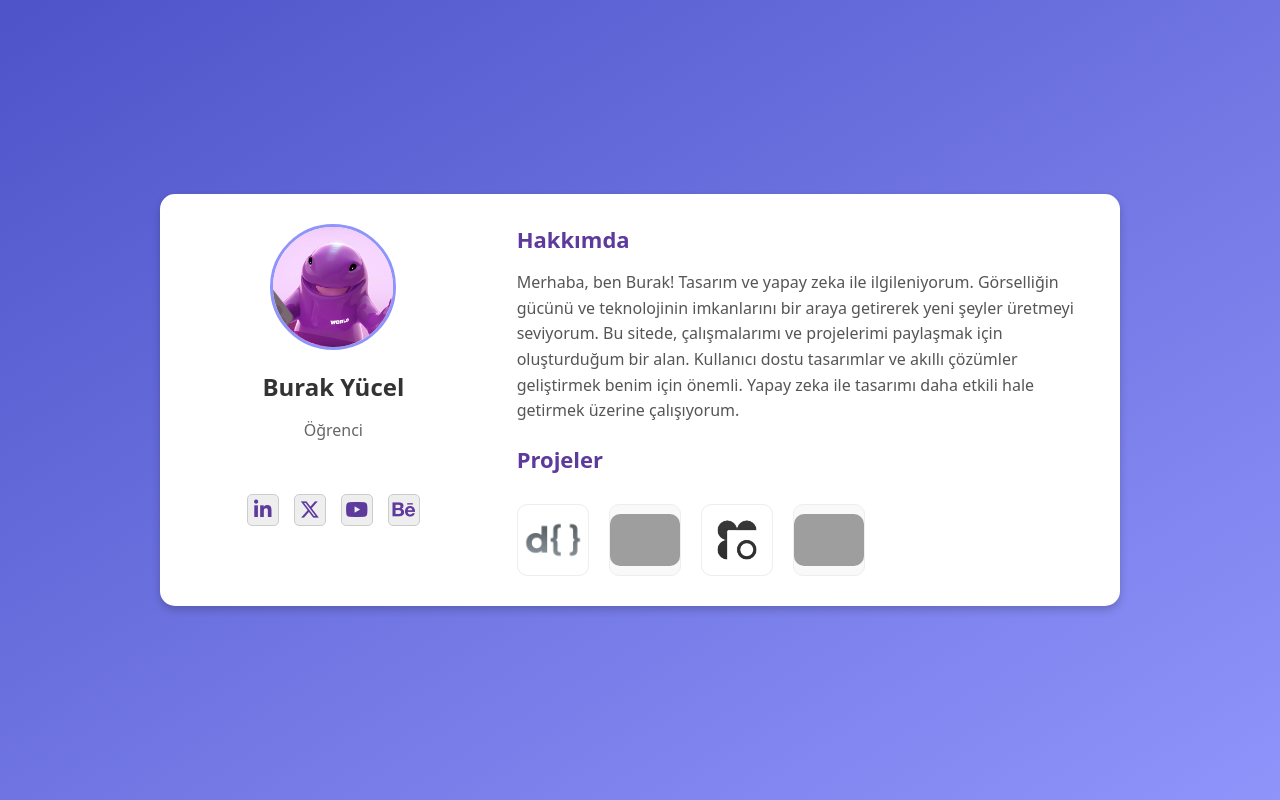
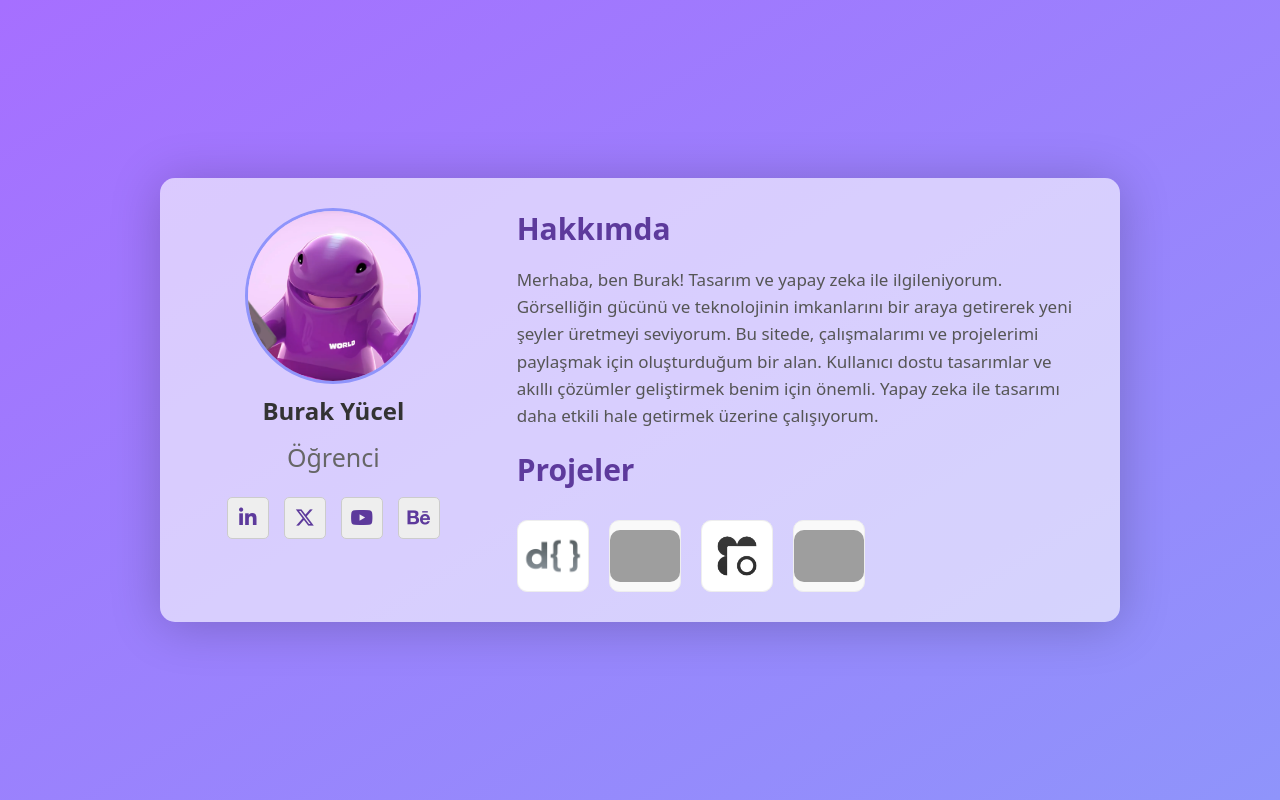
Before and after one commit to KoyluPenguen/portfolio, a plain HTML site: page index.html in a window 1280 px wide. Drawn offline with Linux system fonts and the light colour scheme; grey boxes are pictures that could not be loaded; a web font is replaced by a local one.

Commit message:
Update style.css
1.1

```diff
--- a/style.css
+++ b/style.css
@@ -3,7 +3,7 @@ body {
     margin: 0; /* Tarayıcıların varsayılan kenar boşluklarını kaldır */
     padding: 0; /* Tarayıcıların varsayılan iç boşluklarını kaldır */
     font-family: "Comic Relief", system-ui;    /* Varsayılan yazı tipini ayarla (daha sonra değiştirebiliriz) */
-    background: linear-gradient(to bottom right, #4e54c8, #8f94fb); /* Görseldeki gibi mor gradyan */
+    background: linear-gradient(to bottom right, #a66fff, #8f94fb); /* Görseldeki gibi mor gradyan */
     min-height: 100vh; /* Sayfanın en az ekran yüksekliği kadar olmasını sağla */
     display: flex; /* İçeriği ortalamak için flexbox kullanacağız */
     justify-content: center; /* Yatayda ortala */
@@ -17,10 +17,10 @@ body {
 
 /* Ana içerik kutusu için temel stil */
 .main-content-box {
-    background-color: #ffffff;
+    background-color: #ffffff9c;
     padding: 20px;
     border-radius: 15px;
-    box-shadow: 0 4px 8px rgba(0, 0, 0, 0.2);
+    box-shadow: 0 4px 50px rgba(0, 0, 0, 0.212);
     max-width: 900px;
     width: 90%;
     margin: 20px;
@@ -44,7 +44,7 @@ body {
 /* Profil bölümüne stil */
 .profile-section {
     flex: 1; /* Esnek genişlik alır, mevcut alana yayılır */
-    min-width: 200px; /* En küçük genişlik (tasarıma ve içeriğe göre ayarla) */
+    min-width: 1px; /* En küçük genişlik (tasarıma ve içeriğe göre ayarla) */
     text-align: center; /* İçindeki metinleri ortala */
     display: flex;
     flex-direction: column;
@@ -172,7 +172,7 @@ header {
 
 nav a {
     color: #fff; /* Beyaz renk */
-    font-size: 18px;
+    font-size: 20px;
     font-weight: bold;
     text-shadow: 1px 1px 2px rgba(0,0,0,0.3); /* Hafif gölge */
 }
@@ -223,18 +223,18 @@ a {
 
 /* Profil resmi */
 .profile-img {
-    width: 120px; /* Görseldeki boyuta göre ayarladım */
-    height: 120px;
+    width: 170px; /* Görseldeki boyuta göre ayarladım */
+    height: 170px;
     border-radius: 50%;
     object-fit: cover;
-    margin-bottom: 10px; /* İsimden biraz daha boşluk */
+    margin-bottom: 0px; /* İsimden biraz daha boşluk */
     border: 3px solid #8f94fb; /* Çerçeve rengi */
 }
 
 /* İsim */
 .profile-section h3 {
     margin-top: 0; /* Üst boşluğu kaldır */
-    margin-bottom: 5px; /* Unvandan biraz boşluk */
+    margin-bottom: 0px; /* Unvandan biraz boşluk */
     color: #333; /* Metin rengini kararttım, tasarıma göre ayarlanır */
     font-size: 24px; /* Boyutu ayarladım */
 }
@@ -243,15 +243,15 @@ a {
 .profile-section .title {
     margin-top: 0; /* Üst boşluğu kaldır */
     color: #666; /* Daha açık renk */
-    font-size: 16px; /* Boyutu ayarladım */
+    font-size: 25px; /* Boyutu ayarladım */
     margin-top: 0; /* Üst boşluğu kaldır */
-     margin-bottom: 20px; /* Sosyal ikonlardan önceki boşluk (ihtiyaca göre artırılabilir) */
+     margin-bottom: 10px; /* Sosyal ikonlardan önceki boşluk (ihtiyaca göre artırılabilir) */
 }
 
 
 /* Sosyal medya ikonları container */
 .social-links {
-    margin-top: 20px; /* Unvandan sonraki boşluk (zaten vardı, yukarıdaki .title margin-bottom ile birlikte ayarlanabilir) */
+    margin-top: 0px; /* Unvandan sonraki boşluk (zaten vardı, yukarıdaki .title margin-bottom ile birlikte ayarlanabilir) */
     display: flex;
     justify-content: center;
     gap: 15px; /* İkonlar arası yatay boşluk (ihtiyaca göre ayarlanabilir) */
@@ -261,21 +261,21 @@ a {
 /* Sosyal medya ikon linkleri */
 .social-icon {
     font-size: 20px; /* İkon boyutu (şimdilik metin boyutu) */
-    color: #5d3a9c; /* Mor renk */
+    color: #4e9c3a; /* Mor renk */
     transition: color 0.3s ease;
     /* İkonlar için kare bir alan vermek isterseniz */
-     width: 30px; /* Genişlik */
-     height: 30px; /* Yükseklik */
+     width: 40px; /* Genişlik */
+     height: 40px; /* Yükseklik */
      background-color: #eee; /* Arkaplan rengi */
      border-radius: 5px; /* Hafif yuvarlak köşeler */
      display: flex;
      justify-content: center;
      align-items: center;
-     border: 1px solid #ccc;
+     border: 1px solid #cccccc;
 }
 
 .social-icon:hover {
-    color: #4e54c8;
+    color: #ffffff;
     background-color: #ddd;
 }
 
@@ -292,7 +292,7 @@ a {
     margin-top: 0; /* Üst boşluğu kaldır (eğer .content-sections flex item ise) */
     margin-bottom: 15px; /* Başlıktan sonraki boşluk (ihtiyaca göre ayarlanabilir) */
     color: #5d3a9c;
-    font-size: 22px; /* Boyutu ayarladım */
+    font-size: 30px; /* Boyutu ayarladım */
 }
 
 /* Hakkımda paragrafı */
@@ -300,6 +300,7 @@ a {
     line-height: 1.6;
     margin-bottom: 20px; /* Paragraftan sonraki boşluk (Projeler başlığından önce) */
     color: #555; /* Daha açık renk */
+    font-size: 17px;
 }
 
 
```
